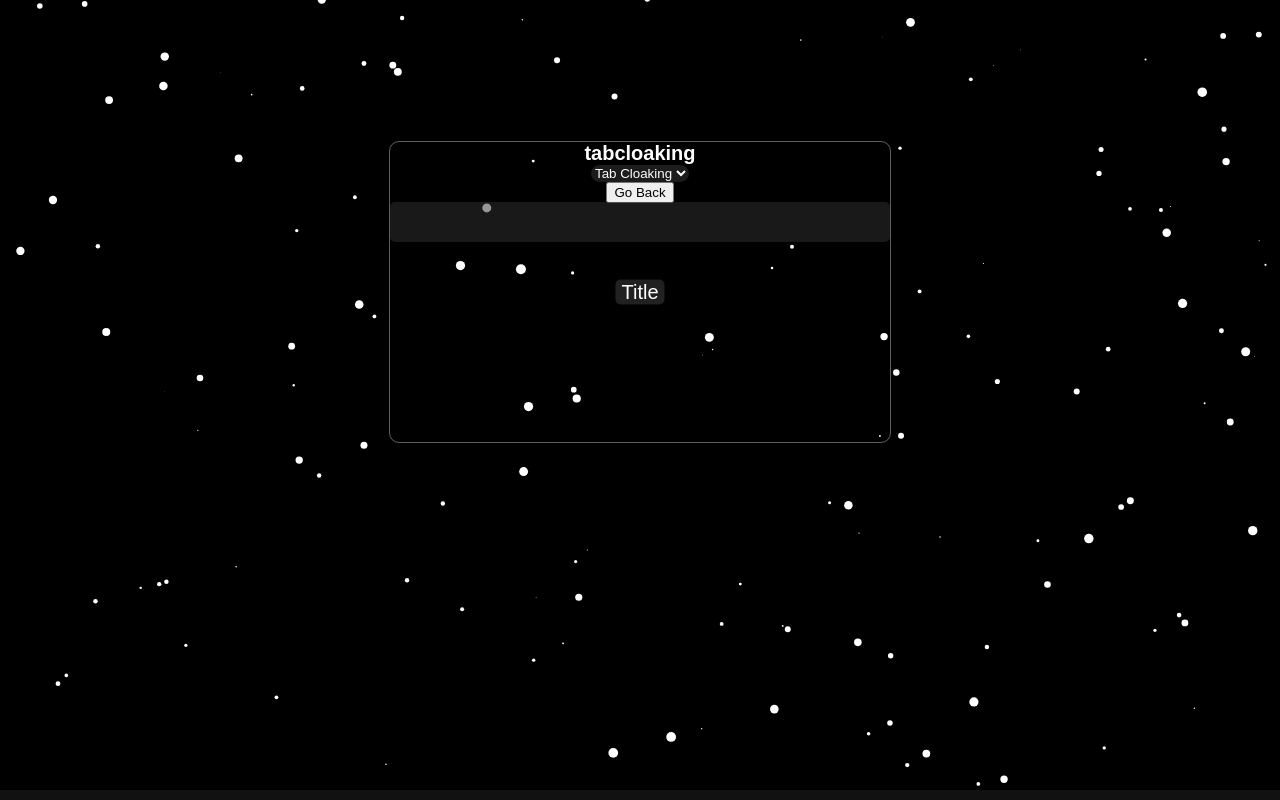
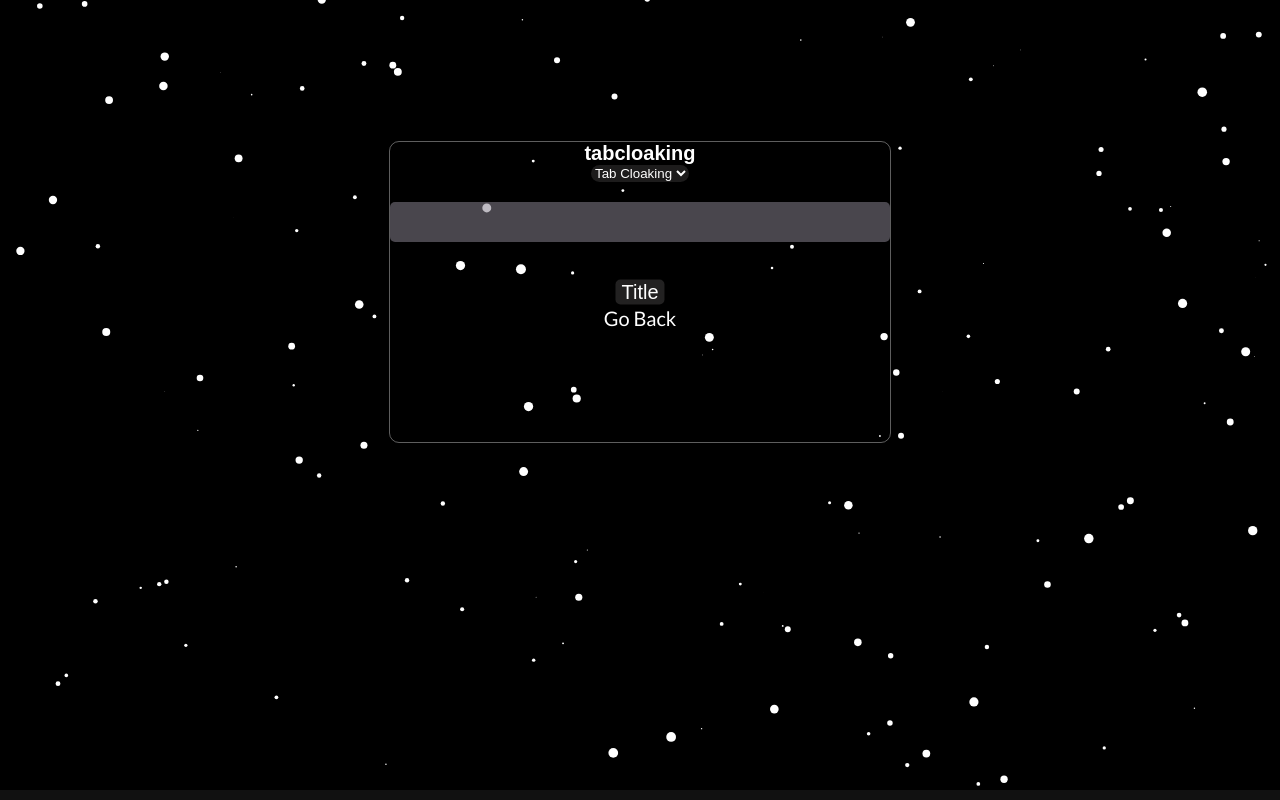
Before and after one commit to illusionTBA/Luna-Proxy, a website: page static/settings.html in a window 1280 px wide. Drawn offline with Linux system fonts and the light colour scheme; files whose address does not match are found by name.

Commit message:
Update main.css

```diff
--- a/static/styles/main.css
+++ b/static/styles/main.css
@@ -1,3 +1,6 @@
+@import url('https://fonts.googleapis.com/css2?family=Lato:wght@300;400&display=swap');
+
+
 /* =============================================================================
    HTML5 CSS Reset Minified - Eric Meyer
    ========================================================================== */
@@ -58,6 +61,9 @@
      background-repeat: no-repeat;
 }
 
+buttons:hover{
+  cursor: pointer;
+}
 
 #mainHead{
     position: absolute;
@@ -290,7 +296,7 @@ select{
     position: absolute;
     z-index: 99999;
     color: white;
-    background-color: rgba(51, 50, 50, 0.507);
+    background-color: rgba(136, 130, 143, 0.54);
     font-size: 20px;
     right: 50%;
     transform: translate(50%,50%);
@@ -315,3 +321,18 @@ select{
 #cloakTitle:hover{
   cursor: pointer;
 }
+
+
+
+#homepageBtn{
+  font-family: 'Lato', sans-serif;
+  border:none;
+  background-color:rgba(171, 156, 164, 0);
+  font-size:20px;
+  color: white;
+  position: absolute;
+  right:50%;
+  top:50%;
+  transform: translate(50%,50%);
+
+}
```
